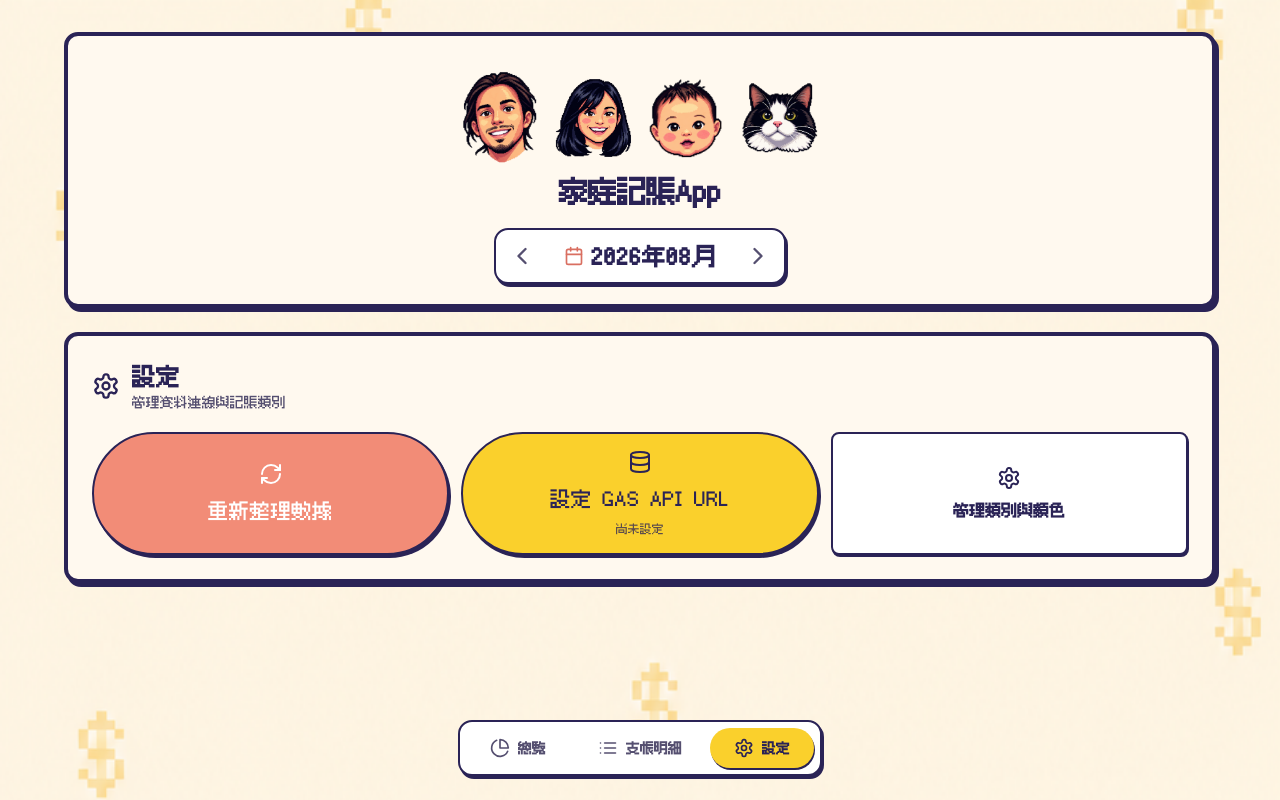
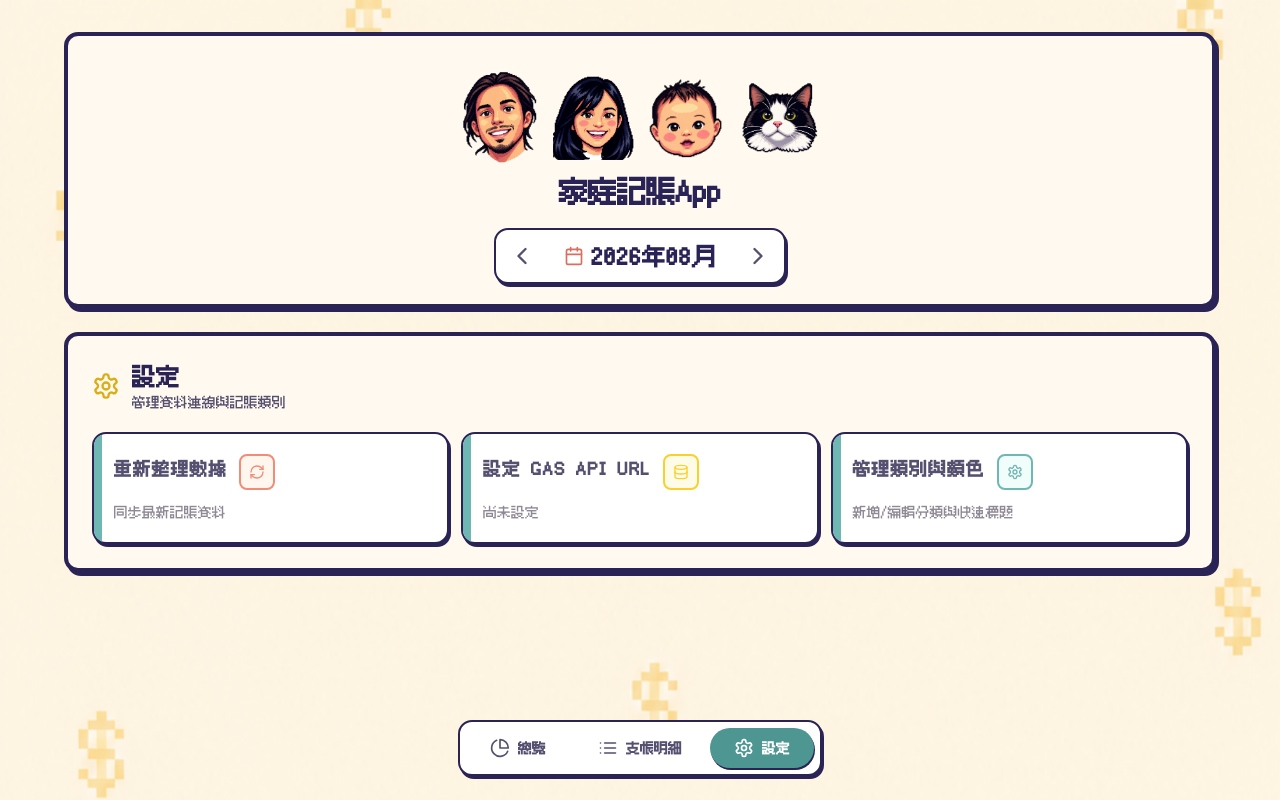
Before and after one commit to henryf3994/budget-app, a React (Vite) app: page / in a window 1280 px wide. Both pictures are taken after a click on the button "設定". Built offline with nearby package versions, Linux system fonts and the light colour scheme.

Commit message:
update UI

```diff
--- a/src/App.jsx
+++ b/src/App.jsx
@@ -659,7 +659,7 @@ export default function App() {
           onClick={() => setActiveTab('settings')}
           className={`flex items-center space-x-2 px-6 py-2.5 rounded-full text-sm font-bold transition-all ${
             activeTab === 'settings'
-              ? 'bg-accent text-ink shadow-pixel-sm'
+              ? 'bg-[var(--color-secondary-dark)] text-white shadow-pixel-sm'
               : 'text-ink-soft hover:text-ink hover:bg-surface-warm'
           }`}
         >
--- a/src/components/SettingsPage.jsx
+++ b/src/components/SettingsPage.jsx
@@ -13,31 +13,64 @@ export default function SettingsPage({ gasUrl, loading, onRefresh, onOpenUrlModa
           </div>
         </div>
 
-        <div className="grid gap-3 sm:grid-cols-3">
+        <div className="grid gap-3 sm:grid-cols-2 lg:grid-cols-3">
           <button
             onClick={onRefresh}
             disabled={loading}
-            className="pixel-button-primary flex min-h-28 flex-col items-center justify-center gap-2 px-4 py-4 text-center disabled:cursor-not-allowed disabled:opacity-60"
+            className="pixel-card relative flex min-h-28 flex-col overflow-hidden p-5 text-left transition-transform hover:-translate-y-0.5 disabled:cursor-not-allowed disabled:opacity-60"
           >
-            <RefreshCw className={`h-6 w-6 ${loading ? 'animate-spin' : ''}`} />
-            <span>{loading ? '重新整理中…' : '重新整理數據'}</span>
+            <div className="absolute top-0 left-0 w-2 h-full bg-[var(--color-secondary)]"></div>
+            <div className="flex items-start justify-between gap-3">
+              <span className="font-pixel text-base font-semibold text-ink-soft tracking-wider uppercase mb-1 md:text-lg">
+                {loading ? '重新整理中…' : '重新整理數據'}
+              </span>
+              <span className="inline-flex items-center justify-center p-2 rounded-pixel-sm bg-orange-50 border-2 border-primary text-primary">
+                <RefreshCw className={`w-4 h-4 ${loading ? 'animate-spin' : ''}`} />
+              </span>
+            </div>
+            <div className="font-pixel mt-3 text-sm text-muted">
+              同步最新記賬資料
+            </div>
           </button>
 
           <button
             onClick={onOpenUrlModal}
-            className="pixel-button-accent flex min-h-28 flex-col items-center justify-center gap-2 px-4 py-4 text-center"
+            className="pixel-card relative flex min-h-28 flex-col overflow-hidden p-5 text-left transition-transform hover:-translate-y-0.5"
           >
-            <Database className="h-6 w-6" />
-            <span>設定 GAS API URL</span>
-            <span className="max-w-full truncate text-xs font-normal opacity-75">{gasUrl || '尚未設定'}</span>
+            <div className="absolute top-0 left-0 w-2 h-full bg-[var(--color-secondary)]"></div>
+            <div className="flex items-start justify-between gap-3">
+              <span className="font-pixel text-base font-semibold text-ink-soft tracking-wider uppercase mb-1 md:text-lg">
+                設定 GAS API URL
+              </span>
+              <span className="inline-flex items-center justify-center p-2 rounded-pixel-sm bg-yellow-50 border-2 border-accent text-accent">
+                <Database className="w-4 h-4" />
+              </span>
+            </div>
+            <div className="font-pixel mt-3 text-sm text-muted">
+              {gasUrl ? (
+                <span className="block max-w-full truncate" title={gasUrl}>{gasUrl}</span>
+              ) : (
+                '尚未設定'
+              )}
+            </div>
           </button>
 
           <button
             onClick={onOpenCategoryModal}
-            className="flex min-h-28 flex-col items-center justify-center gap-2 rounded-pixel-sm border-2 border-ink bg-surface px-4 py-4 text-center font-bold text-ink shadow-pixel-sm transition hover:bg-surface-warm"
+            className="pixel-card relative flex min-h-28 flex-col overflow-hidden p-5 text-left transition-transform hover:-translate-y-0.5"
           >
-            <Settings className="h-6 w-6 text-accent-dark" />
-            <span>管理類別與顏色</span>
+            <div className="absolute top-0 left-0 w-2 h-full bg-[var(--color-secondary)]"></div>
+            <div className="flex items-start justify-between gap-3">
+              <span className="font-pixel text-base font-semibold text-ink-soft tracking-wider uppercase mb-1 md:text-lg">
+                管理類別與顏色
+              </span>
+              <span className="inline-flex items-center justify-center p-2 rounded-pixel-sm bg-teal-50 border-2 border-secondary text-secondary">
+                <Settings className="w-4 h-4" />
+              </span>
+            </div>
+            <div className="font-pixel mt-3 text-sm text-muted">
+              新增/編輯分類與快速標題
+            </div>
           </button>
         </div>
       </div>
--- a/src/index.css
+++ b/src/index.css
@@ -20,6 +20,8 @@
   /* Brand */
   --color-primary: #F28C77;
   --color-primary-dark: #D96F61;
+  --color-secondary: #6FB7B2;
+  --color-secondary-dark: #4E9692;
 
   --color-accent: #FAD02C;
   --color-accent-dark: #D9AE16;
--- a/tailwind.config.js
+++ b/tailwind.config.js
@@ -21,7 +21,12 @@ export default {
         primary: "#F28C77",
         "primary-dark": "#D96F61",
 
+        secondary: "#6FB7B2",
+        "secondary-dark": "#4E9692",
+
         accent: "#FAD02C",
+        "accent-dark": "#D9AE16",
+
         ink: "#2A2356",
         "ink-soft": "#554F70",
 
```
Also changed, not shown: src/assets/ysk.png.
